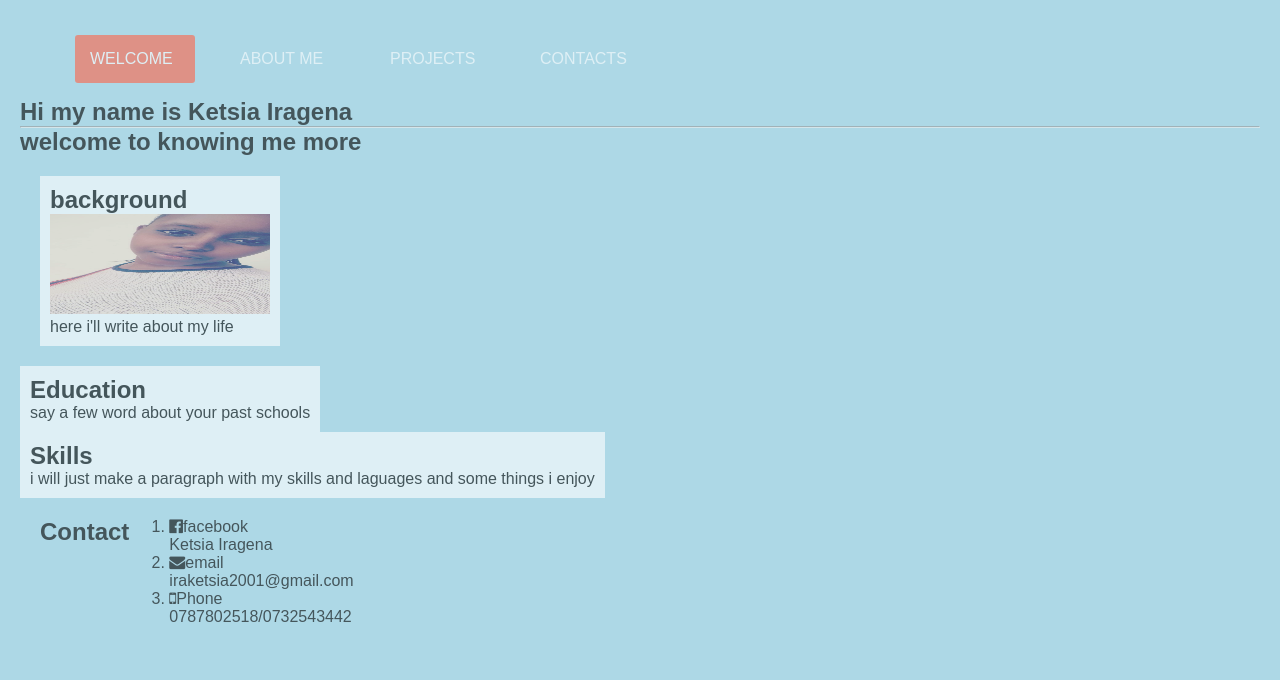
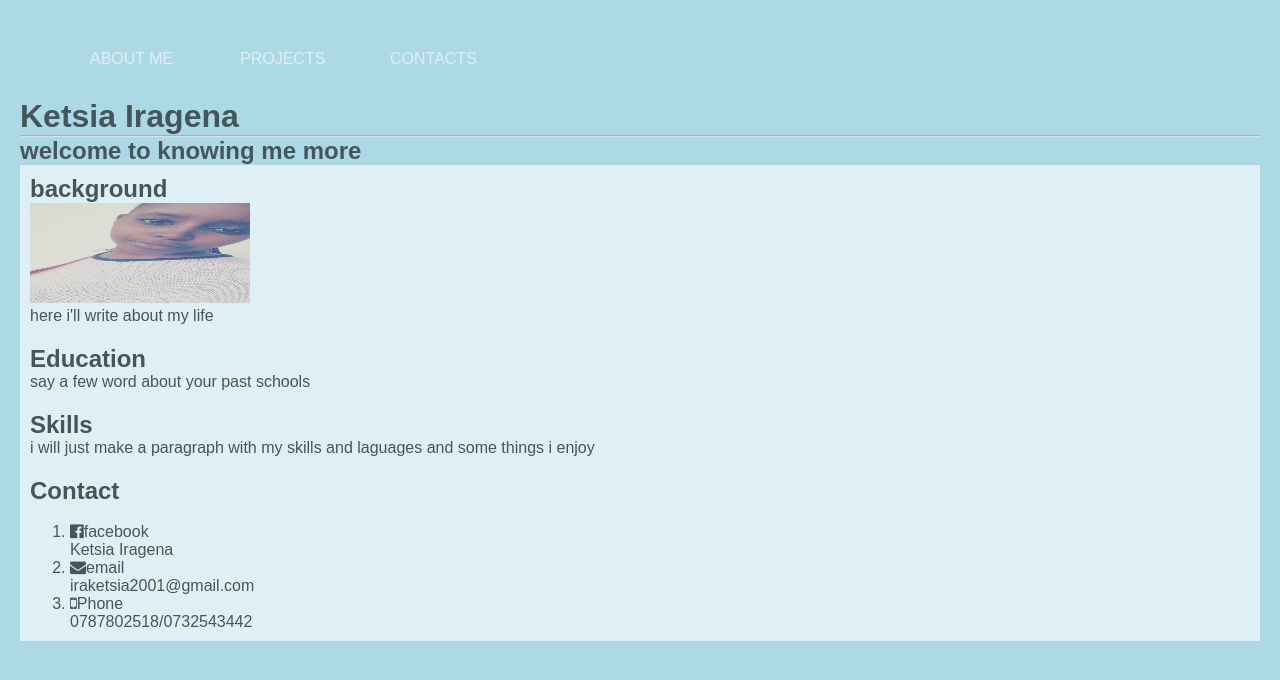
Before and after one commit to Ketsia-a/portofolio, a plain HTML site: page portofolio.html in a window 1280 px wide. Drawn offline with Linux system fonts and the light colour scheme.

```diff
--- a/portofolio.html
+++ b/portofolio.html
@@ -10,37 +10,24 @@
     <body>
         <div class="menu-bar">
             <ul>
-               <li class="active"><a href="#home">WELCOME</a></li>
                <li><a href="#about">ABOUT ME</a></a></li>
-               <div class="sub-menu-1">
-                   <ul>
-                       <li><a href="#background">background</a></li>
-                       <li><a href="#education">education</a></li>
-                       <li><a href="#skills">skills</a></a></li>
-                   </ul>
-               </div>
                <li><a href="#projects">PROJECTS</a></li>
                <li><a href="#contact">CONTACTS</a></li>
             </ul>
         </div>
-        <!--wrapper-->
-        <div id="wrapper">
-            <div id="home" >
-                <section id="home" class="wrapper style1 fullscreen fade-up">
 
-                    <div class="inner">
-                       <h1> Hi my name is Ketsia Iragena</h1>
-                       <hr>
+                <h1> Ketsia Iragena</h1>
+                    <hr>
                        <h2>welcome to knowing me more</h2>
                    </div>
                 </section>
             </div>
         </div>
 
-       <div id="about">
-           <div id="background">
+       <section id="about">
+           <!-- <div id="background">
               <div class="row">
-                 <div class="column">
+                 <div class="column"> -->
                   <div class="content">
                       <h2> background</h2>
                       <img src="image/pp.jpeg" alt="Profile" style="width: 220px; height: 100px;">
@@ -48,26 +35,27 @@
                    </div>
               </div>
            </div>
-         <div id="education">
-               <div class="column">
+         <!-- <div id="education">
+               <div class="column"> -->
                    <div class="content">
                        <h2>Education</h2>
                        <p>say a few word about your past schools</p>
                    </div>
-               </div>
-         </div>
-         <div id="skills">
-             <div class="column">
+               <!-- </div>
+         </div> -->
+         <!-- <div id="content">
+             <div class="column"> -->
                  <div class="content">
                       <h2>Skills</h2>
                       <p>i will just make a paragraph with my skills and laguages and some things i enjoy</p>
                   </div>
-               </div>
-         </div>
-        </div>
-        <div id="contact">
-            <div class="row">
-               <div class="column">
+               <!-- </div>
+         </div> -->
+        </section>
+        <section id="contact">
+            <!-- <div class="row"> -->
+               <div class="content">
+                   <div class="last">
                    <h2>Contact</h2><br>
                     <ol>
                         <li><i class="fa fa-facebook-official" aria-hidden="true"></i>facebook</li>
@@ -79,6 +67,6 @@
                     </ol>
                </div>
             </div>
-        </div>
+        </section>
     </body>
 </html>
```
